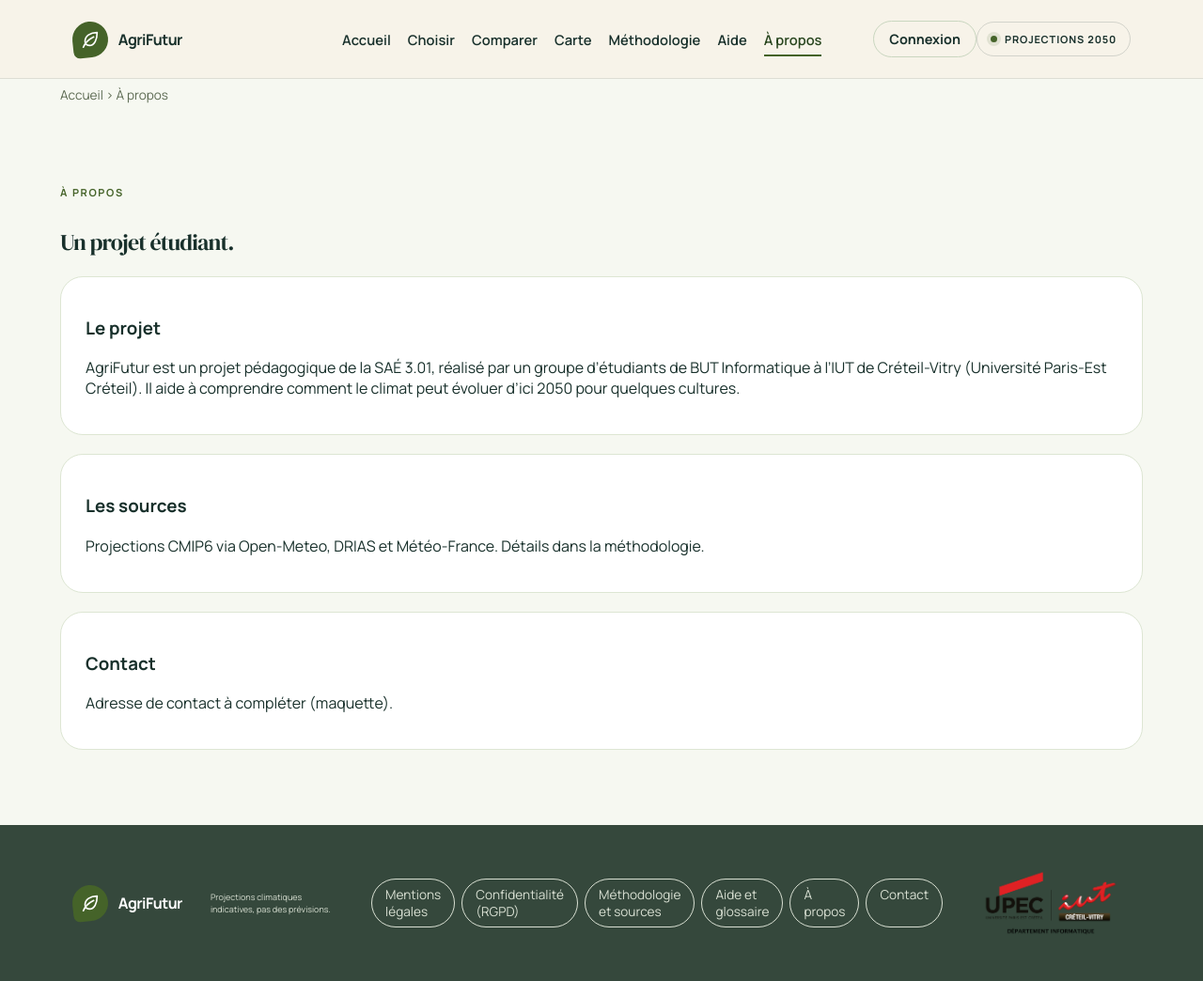
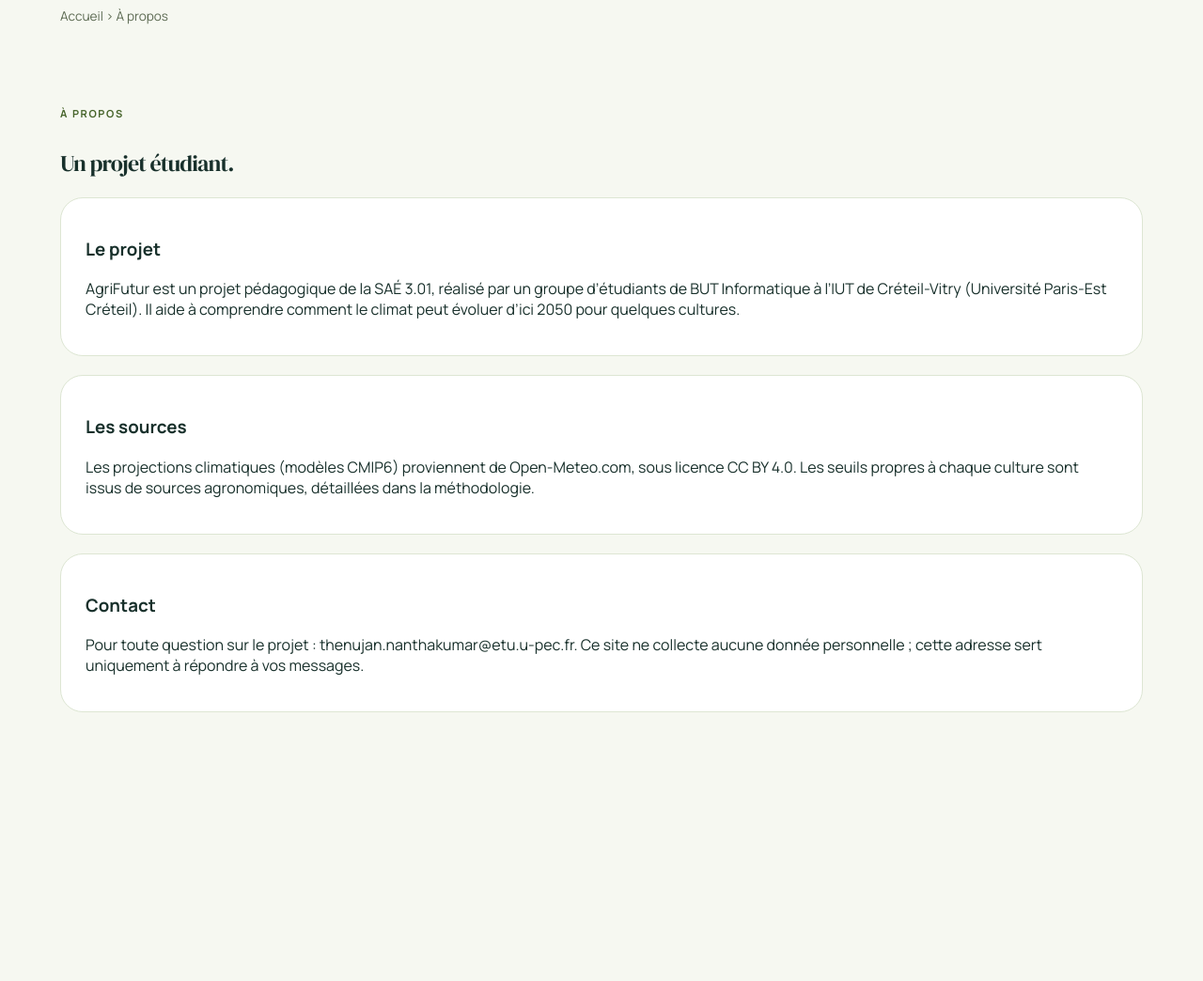
Before and after one commit to Ylan-L/SAE-3.01-2026-2027, a plain HTML site: page Dossier Partie DEV/SAE301_Code_maquette/apropos.html in a window 1280 px wide. Shown: the whole page at 94% size. After the commit the page ends 838 px from the top, so only its background shows below. Drawn offline with Linux system fonts and the light colour scheme.

Commit message:
Revise content and structure of apropos.html
Updated the content and structure of the 'apropos.html' file, including changes to the project description, sources, and contact information.

```diff
--- a/Dossier Partie DEV/SAE301_Code_maquette/apropos.html
+++ b/Dossier Partie DEV/SAE301_Code_maquette/apropos.html
@@ -9,36 +9,34 @@
 <body class="subpage">
 <main>
 
-  <header class="site-header">
-    <input type="checkbox" id="menu-toggle" class="menu-toggle" aria-label="Ouvrir le menu">
-    <a class="brand" href="index.html" aria-label="AgriFutur, accueil">
-      <span class="brand-mark"><svg aria-hidden="true" fill="none" height="22" width="22" viewBox="0 0 24 24" stroke="currentColor" stroke-linecap="round" stroke-linejoin="round" stroke-width="1.8"><path d="M20 4c-8 0-14 4-14 10 0 3 2 5 5 5 6 0 9-7 9-15Z"/><path d="M4 21c2-5 6-9 12-12"/></svg></span>
-      <span>AgriFutur</span>
-    </a>
-    <nav class="nav" aria-label="Navigation principale">
-      <a href="index.html">Accueil</a>
-      <a href="explorer.html">Choisir</a>
-      <a href="comparer.html">Comparer</a>
-      <a href="carte.html">Carte</a>
-      <a href="methode.html">Méthodologie</a>
-      <a href="aide.html">Aide</a>
-      <a href="apropos.html" class="active" aria-current="page">À propos</a>
-    </nav>
-    <div class="header-actions">
-      <a class="login-link" href="connexion.html">Connexion</a>
-      <span class="projection-badge"><span></span> Projections 2050</span>
-      <label class="menu-button" for="menu-toggle"><svg aria-hidden="true" fill="none" height="20" width="20" viewBox="0 0 24 24" stroke="currentColor" stroke-linecap="round" stroke-linejoin="round" stroke-width="1.8"><path d="M4 7h16"/><path d="M4 12h16"/><path d="M4 17h16"/></svg></label>
-    </div>
-  </header>
+<div id="site-header"></div>
+
   <nav class="breadcrumb" aria-label="Fil d’Ariane"><a href="index.html">Accueil</a> › À propos</nav>
-<section class="evolution"><p class="kicker">À propos</p><h2>Un projet étudiant.</h2><article class="evo-card"><h3>Le projet</h3><p>AgriFutur est un projet pédagogique de la SAÉ 3.01, réalisé par un groupe d’étudiants de BUT Informatique à l’IUT de Créteil-Vitry (Université Paris-Est Créteil). Il aide à comprendre comment le climat peut évoluer d’ici 2050 pour quelques cultures.</p></article><article class="evo-card"><h3>Les sources</h3><p>Projections CMIP6 via Open-Meteo, DRIAS et Météo-France. Détails dans la <a href="methode.html">méthodologie</a>.</p></article><article class="evo-card"><h3 id="contact">Contact</h3><p>Adresse de contact à compléter (maquette).</p></article></section>
-  <footer>
-    <a class="brand footer-brand" href="index.html"><span class="brand-mark"><svg aria-hidden="true" fill="none" height="22" width="22" viewBox="0 0 24 24" stroke="currentColor" stroke-linecap="round" stroke-linejoin="round" stroke-width="1.8"><path d="M20 4c-8 0-14 4-14 10 0 3 2 5 5 5 6 0 9-7 9-15Z"/><path d="M4 21c2-5 6-9 12-12"/></svg></span><span>AgriFutur</span></a>
-    <p>Projections climatiques indicatives, pas des prévisions.</p>
-    <div class="scope"><a href="mentions.html">Mentions légales</a><a href="rgpd.html">Confidentialité (RGPD)</a><a href="methode.html">Méthodologie et sources</a><a href="aide.html">Aide et glossaire</a><a href="apropos.html">À propos</a><a href="apropos.html#contact">Contact</a></div>
-    <div class="logos"><img src="img/upec-iutcv_info-color.png" alt="UPEC — Université Paris-Est Créteil, IUT de Créteil-Vitry"></div>
-  </footer>
+
+<section class="evolution">
+  <p class="kicker">À propos</p>
+  <h2>Un projet étudiant.</h2>
+
+  <article class="evo-card">
+    <h3>Le projet</h3>
+    <p>AgriFutur est un projet pédagogique de la SAÉ 3.01, réalisé par un groupe d’étudiants de BUT Informatique à l’IUT de Créteil-Vitry (Université Paris-Est Créteil). Il aide à comprendre comment le climat peut évoluer d’ici 2050 pour quelques cultures.</p>
+  </article>
+
+  <article class="evo-card">
+    <h3>Les sources</h3>
+    <p>Les projections climatiques (modèles CMIP6) proviennent de <a href="https://open-meteo.com/">Open-Meteo.com</a>, sous licence <a href="https://creativecommons.org/licenses/by/4.0/">CC BY 4.0</a>. Les seuils propres à chaque culture sont issus de sources agronomiques, détaillées dans la <a href="methode.html">méthodologie</a>.</p>
+  </article>
+
+  <article class="evo-card">
+    <h3 id="contact">Contact</h3>
+    <p>Pour toute question sur le projet : <a href="mailto:thenujan.nanthakumar@etu.u-pec.fr">thenujan.nanthakumar@etu.u-pec.fr</a>. Ce site ne collecte aucune donnée personnelle ; cette adresse sert uniquement à répondre à vos messages.</p>
+  </article>
+</section>
+
+<div id="site-footer"></div>
 
 </main>
+<script src="layout.js"></script>
+
 </body>
 </html>
```
